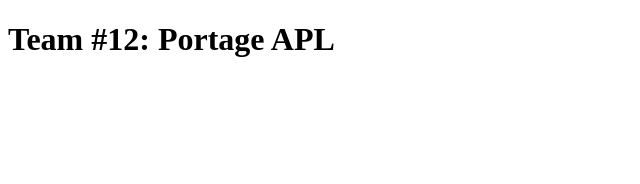
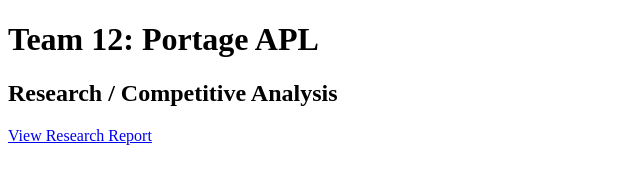
Before and after one commit to KentStateWeb/fall-2018-megan-wilburn-apl, a plain HTML site: page index.html in a window 1280 px wide. Shown: the whole page, without its empty margins (0-640 px from the left). Drawn offline with Linux system fonts and the light colour scheme.

Commit message:
Added Research Report to index file

```diff
--- a/index.html
+++ b/index.html
@@ -2,9 +2,12 @@
 <html>
 <head>
 <meta charset="utf-8">
-<title></title>
+<title>Portage APL</title>
 </head>
 <body>
-<h1>Team #12: Portage APL</h1>
+<h1>Team 12: Portage APL</h1>
+
+<h2>Research / Competitive Analysis</h2>
+<a href="research.pdf">View Research Report</a>
 </body>
 </html>
```
Also changed, not shown: 1 other file.
